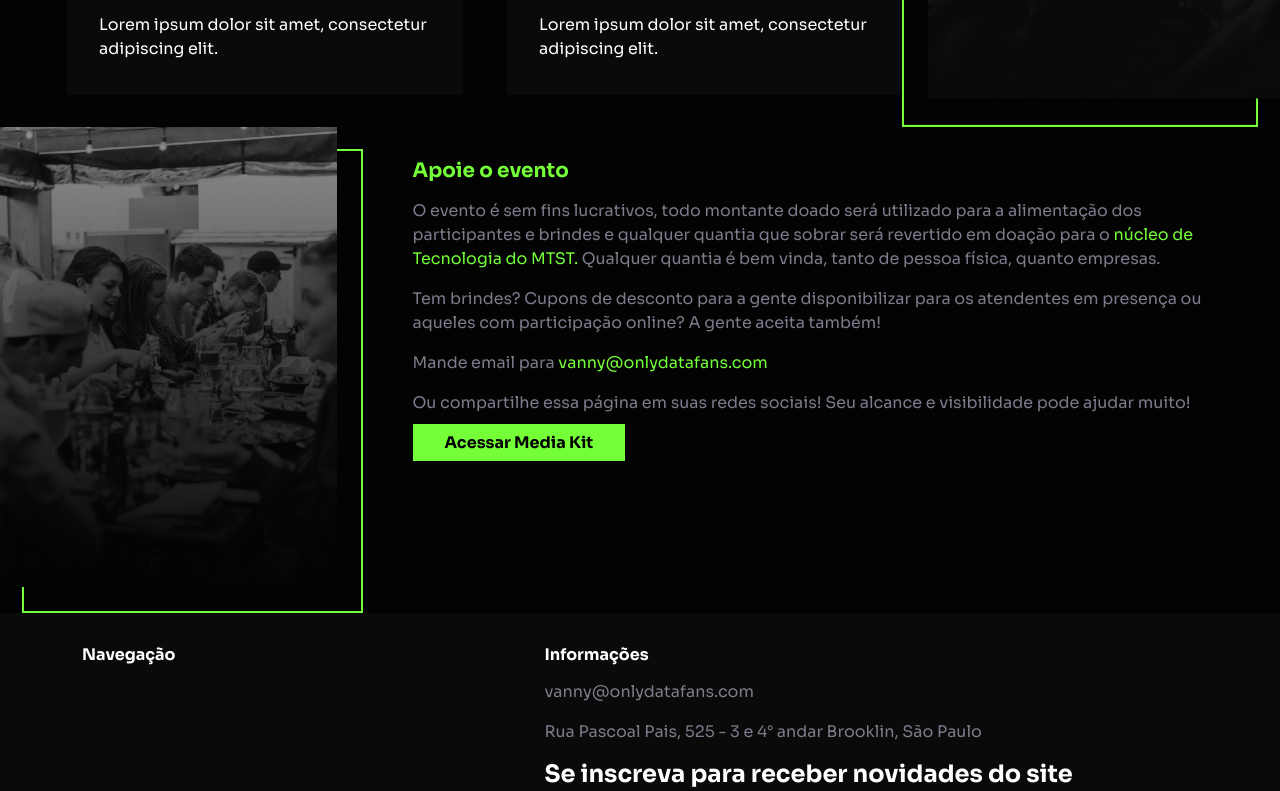
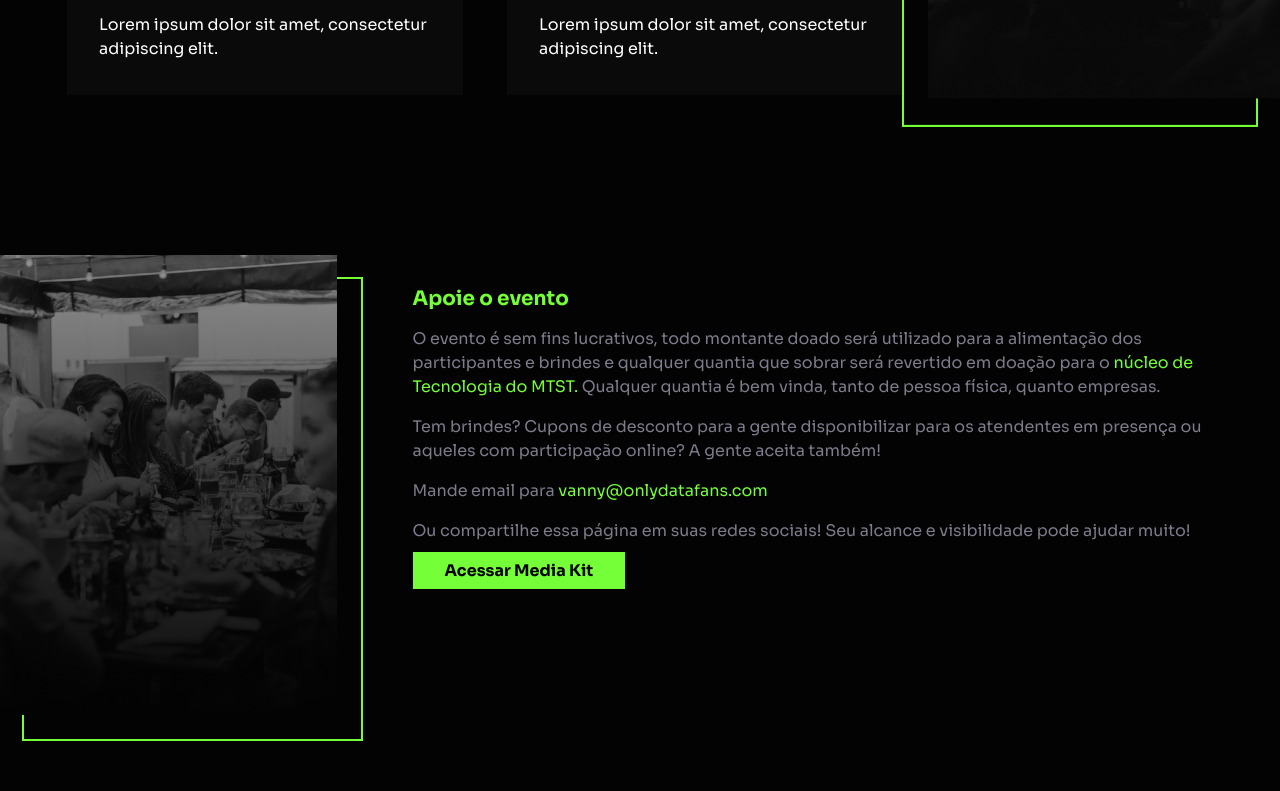
Before and after one commit to LeonardoRafaelDev/landing-page, a Next.js app: page / in a window 1280 px wide. Shown: the part 2089-2880 px from the top of the page. Built offline with nearby package versions, Linux system fonts and the light colour scheme.

Commit message:
fix(support): add padding y

```diff
--- a/components/SupportEventSection.tsx
+++ b/components/SupportEventSection.tsx
@@ -5,6 +5,7 @@ export function SupportEventSection() {
   return (
     <Flex
       bgColor="brand.background"
+      py="32"
     >
       <Image src="support-event.png" display={["none", "none", "block"]} />
       <Container maxW={850} color="brand.gray" py="8">
```
